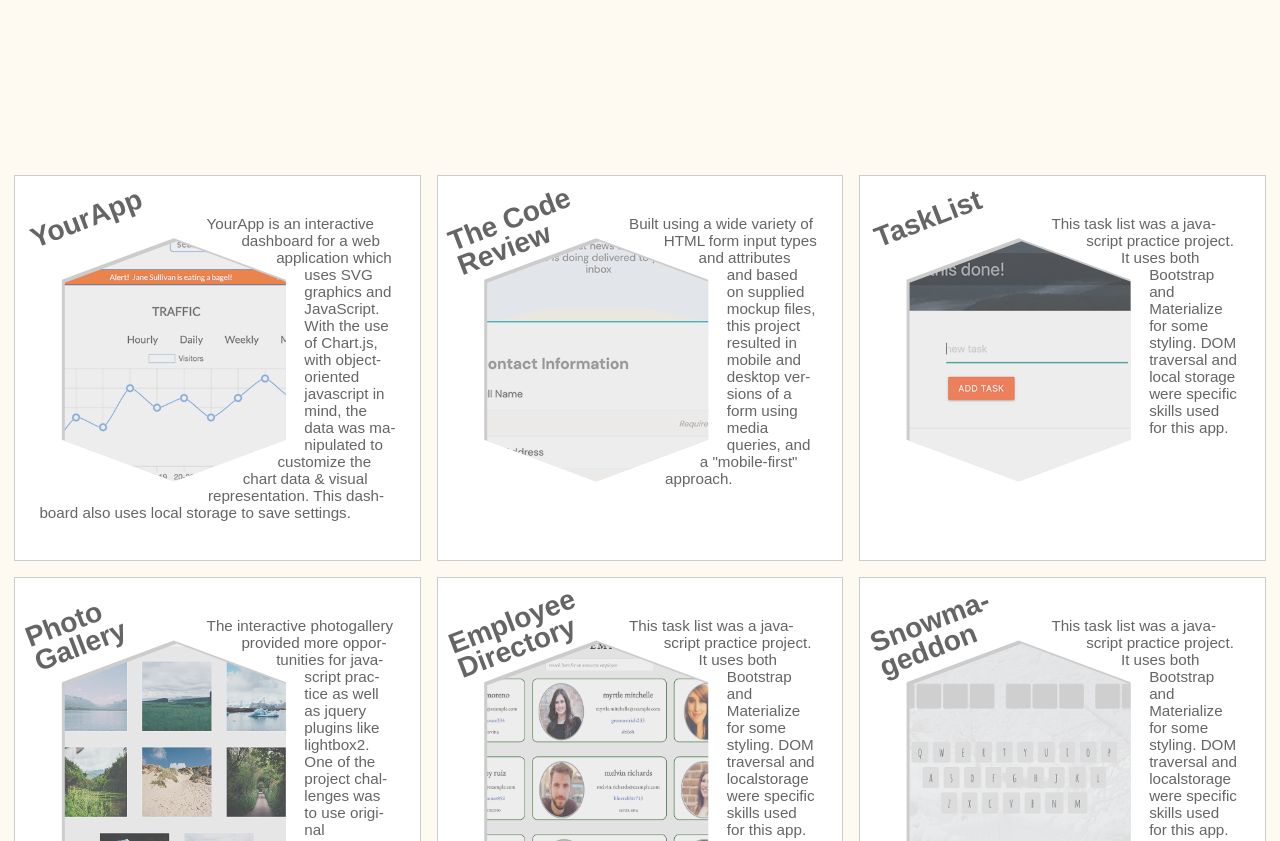
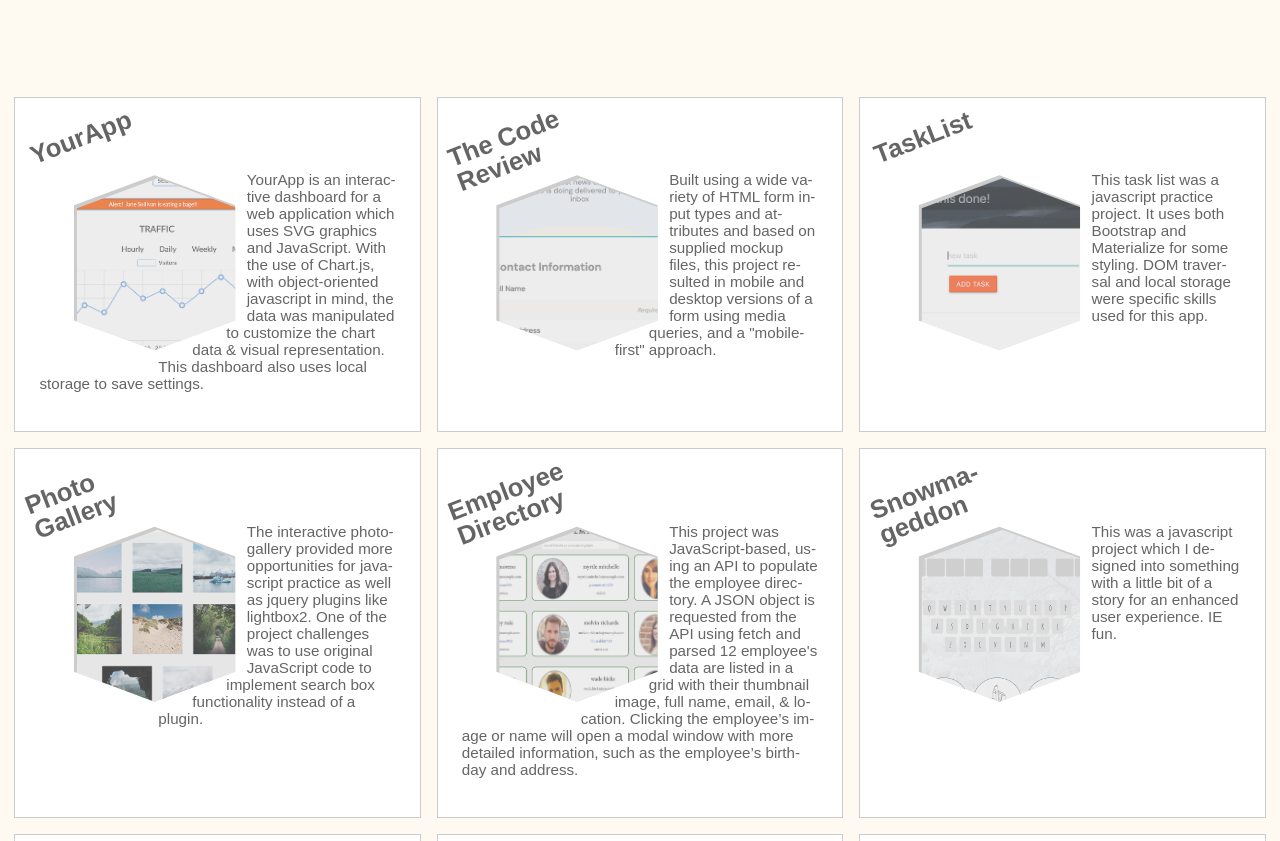
Before and after one commit to KrisQuiBo/portfolio2019, a plain HTML site: page index.html in a window 1280 px wide. Shown: the part 1271-2112 px from the top of the page. Drawn offline with Linux system fonts and the light colour scheme; a web font is replaced by a local one.

Commit message:
fixed some grid quirks

```diff
--- a/index.html
+++ b/index.html
@@ -173,7 +173,7 @@
               </a>
             </div>
             <p class="text-insert">
-              <!-- <br><br> -->
+              <br><br>
           YourApp is an interactive dashboard for a web application which uses SVG graphics and JavaScript. With the use of Chart.js, with object-oriented javascript in mind, the data was manipulated to customize the chart data & visual representation. This dashboard also uses local storage to save settings.
             </p>
         </div>
@@ -188,7 +188,7 @@
             </a>
           </div>
           <p class="text-insert">
-            <!-- <br><br> -->
+            <br><br>
   Built using a wide variety of HTML form input types and attributes and based on supplied mockup files, this project resulted in mobile and desktop versions of a form using media queries, and a "mobile-first" approach.
           </p>
       </div>
@@ -203,7 +203,7 @@
           </a>
         </div>
         <p class="text-insert">
-          <!-- <br><br>  -->
+          <br><br>
           This task list was a javascript practice project. It uses both Bootstrap and Materialize for some styling. DOM traversal and local storage were specific skills used for this app.
         </p>
 
@@ -214,12 +214,12 @@
     <div class="container">
       <h1 class="tiltHeadline">Photo<br>Gallery</h1>
       <div class="polyg-border">
-        <a href="https://krisquibo.github.io/photo_gallery_v4/" >
+        <!-- <a href="https://krisquibo.github.io/photo_gallery_v4/" > -->
           <img src="imgs/photoGallery-full.png" alt="Photo Gallery" class=" hexag">
         </a>
       </div>
       <p class="text-insert">
-        <!-- <br><br>  -->
+        <br><br>
         The interactive photogallery provided more opportunities for javascript practice as well as jquery plugins like lightbox2. One of the project challenges was to use original JavaScript code to implement search box functionality instead of a plugin.
       </p>
     </div>
@@ -234,8 +234,8 @@
         </a>
       </div>
       <p class="text-insert">
-        <!-- <br><br>  -->
-        This task list was a javascript practice project. It uses both Bootstrap and Materialize for some styling. DOM traversal and localstorage were specific skills used for this app.
+        <br><br>
+        This project was JavaScript-based, using an API to populate the employee directory. A JSON object is requested from the API using fetch and parsed 12 employee's data are listed in a grid with their thumbnail image, full name, email, & location. Clicking the employee’s image or name will open a modal window with more detailed information, such as the employee’s birthday and address.
       </p>
 
     </div>
@@ -250,8 +250,8 @@
         </a>
       </div>
       <p class="text-insert">
-        <!-- <br><br> -->
-         This task list was a javascript practice project. It uses both Bootstrap and Materialize for some styling. DOM traversal and localstorage were specific skills used for this app.
+        <br><br>
+        This was a javascript project which I designed into something with a little bit of a story for an enhanced user experience. IE fun.
       </p>
     </div>
   </div>
@@ -265,7 +265,7 @@
         </a>
       </div>
       <p class="text-insert">
-        <!-- <br><br>  -->
+        <br><br>
         The StyleGuide introduced Sass as a programming tool to add responsive mobile-first styles based on a supplied
 mock-up.
       </p>
@@ -281,7 +281,7 @@ mock-up.
         </a>
       </div>
       <p class="text-insert">
-        <!-- <br><br>  -->
+        <br><br>
         Tip-Tip Hooray was a javascript practice project that helped to reinforce DOM selection and manipulation skills and relies on user input and events.
       </p>
     </div>
@@ -296,7 +296,7 @@ mock-up.
         </a>
       </div>
       <p class="text-insert">
-        <!-- <br><br> -->
+        <br><br>
          A few examples of graphic design including package design as well as a roman mosaic floor reconstruction used as exhibit collateral.
       </p>
     </div>
--- a/js/main.js
+++ b/js/main.js
@@ -47,7 +47,7 @@ window.addEventListener('DOMContentLoaded', (e) => {
   }
 
   function scrollBorder() {
-    if (document.documentElement.scrollTop > 660 || document.body.scrollTop > 660) {
+    if (document.documentElement.scrollTop > 1060 || document.body.scrollTop > 1260) {
       document.querySelector('.skills').classList.add('highlight');
     } else if (document.documentElement.scrollTop < 955 || document.body.scrollTop < 955){
       document.querySelector('.skills').classList.remove('highlight');
@@ -55,7 +55,7 @@ window.addEventListener('DOMContentLoaded', (e) => {
   }
 
   function scrollSlide() {
-    if (document.documentElement.scrollTop > 775 || document.body.scrollTop > 775) {
+    if (document.documentElement.scrollTop > 975 || document.body.scrollTop > 975) {
       document.querySelector('.portHeader').classList.add('slideOver');
     } else if (document.documentElement.scrollTop < 600 || document.body.scrollTop < 600) {
       document.querySelector('.portHeader').classList.remove('slideOver');
--- a/scss/styles.scss
+++ b/scss/styles.scss
@@ -55,6 +55,9 @@ $breakpoints: (
     }
 
 /* DOM element styles */
+* {
+  box-sizing: border-box;
+}
 html {
   scroll-behavior: smooth;
   overflow-x: hidden;
@@ -427,8 +430,14 @@ main {
 
 .cards-container {
   // background: transparent;
+  @include center(100%);
   display: grid;
-  grid-template-columns: repeat(auto-fit, minmax(414px, 1fr));
+  // grid-template-columns: repeat(auto-fit, minmax(375px, 1fr));
+  // @media(min-width: $media-break-tab) {
+  //   grid-template-columns: repeat(auto-fit, minmax(414px, 1fr));
+  //
+  //   // grid-gap: 1vw;
+  // }
 }
 
 .card {
@@ -437,6 +446,7 @@ main {
   // height: auto;
   margin-left: 0vw;
   margin-right: auto;
+  width: 100%;
   // max-width: 50rem;
 }
 .container {
@@ -474,7 +484,7 @@ main {
   color: #656565;
   background-color: $alice;
   border: 2px solid $highlight;
-  transition: .7s ease-in;
+  transition: .5s ease-in;
   width: max-content;
   margin-left: auto;
   margin-right: auto;
@@ -496,7 +506,7 @@ svg {
     line-height: 2.75vw;
   }
   @media(min-width: $media-break-desk) {
-    font-size: 2.2vw;
+    font-size: 2vw;
     line-height: 2vw;
     top: 3%;
     left: 3%;
@@ -549,6 +559,7 @@ h2 {
   background: $alice;
   padding: 2%;
   margin-bottom: 0;
+  margin-top: 0;
   letter-spacing: -0.3rem;
 
 }
@@ -604,11 +615,11 @@ h2 {
 .polyg-border {
   position: relative;
   shape-outside: polygon(50% 7%, 90% 25%, 90% 75%, 50% 93%, 10% 75%, 10% 25%);
-  width: 44.5vw;
-  height: 44.5vw;
+  width: 30.5vw;
+  height: 30.5vw;
   float: left;
-  margin-left: -2vw;
-  // margin-left: -10%;
+  margin-left: 2vw;
+  margin-top: 2vw;
   -webkit-clip-path: polygon(50% 12%, 85% 25%, 85% 75%, 50% 88%, 15% 75%, 15% 25%);
   clip-path: polygon(50% 12%, 85% 25%, 85% 75%, 50% 88%, 15% 75%, 15% 25%);
   background-color: #ccc;
@@ -617,8 +628,9 @@ h2 {
     height: 35vw;
   }
   @media(min-width: $media-break-desk) {
-    width: 25vw;
-    height: 25vw;
+    width: 18vw;
+    height: 18vw;
+    margin-left: 0;
   }
 }
 .rotate-it {
```
Also changed, not shown: css/styles.css, 2 other files.
